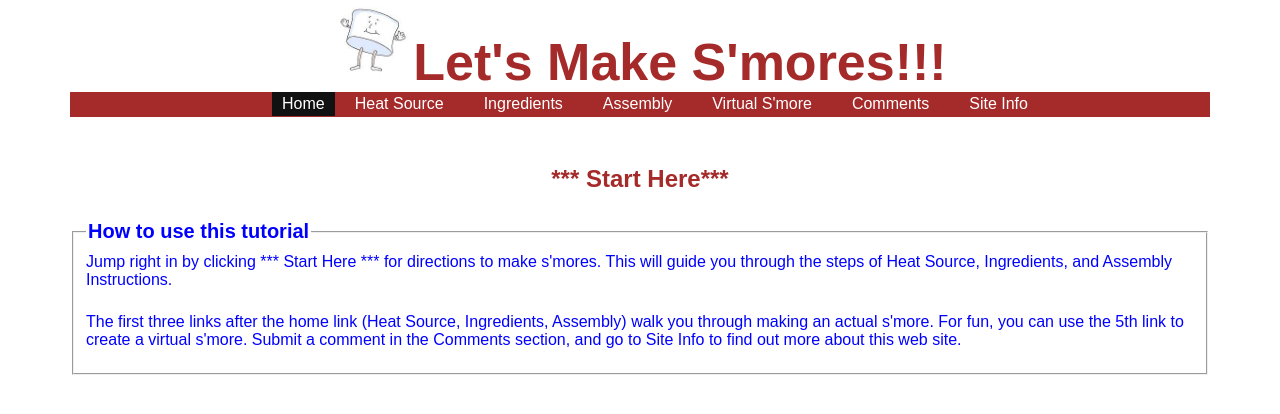
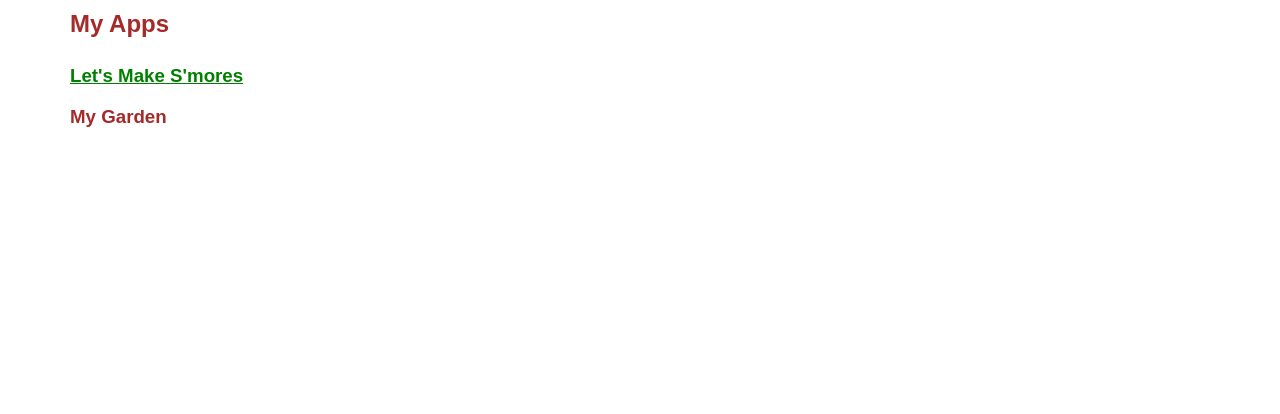
Before and after one commit to bridgetdisney/bridgetdisney.github.io, a plain HTML site: page index.html in a window 1280 px wide. Drawn offline with Linux system fonts and the light colour scheme; a web font is replaced by a local one.

Commit message:
index page

```diff
--- a/index.html
+++ b/index.html
@@ -1,63 +1,27 @@
 <!DOCTYPE html>
 <!--
 	Name:       index.html
-	Purpose:    Index file for application for tutorial on how to make s'mores. The tutorial includes web pages
-				that explain how to determine a heat source, the ingredients neede, how to assemble a s'more,
-				creation of a virtual s'more, a page to submit comments, and site information.
+	Purpose:    Index file to link to my applications
 	Author:     Bridget Disney
-	Created:	7 Dec 2017
+	Created:	2 Jan 2018
 -->
 <html>
 	<head>
-		<title>Let's Make S'mores - index page</title>
+		<title>Application index page</title>
 		<link rel="stylesheet" href="https://fonts.googleapis.com/css?family=Short+Stack">
 		<link rel="stylesheet" href="jquery-ui-1.12.1/jquery-ui.min.css">
 		<link rel="stylesheet" href="style.css">
         <script src="jquery-3.2.1.min.js"></script>
 	    <script src="jquery-ui-1.12.1/jquery-ui.min.js"></script>
-	    <script src="title.js"></script>
-	    <script src="menu.js"></script>
 	    <script>
 	    	$(document).ready(function() {
-	    		document.getElementById("title").innerHTML = getTitle();
-				document.getElementById("menu").innerHTML = getMenu("Home");
 
-				// Use the Flickr API to display all of my photos labelled with the tag "more"
-				var url = "https://api.flickr.com/services/feeds/photos_public.gne?" +
-					"id=42492816@N06&format=json&jsoncallback=?&tags=more";
-				$.getJSON(url, function(data) {
-					var html = "";
-					$.each(data.items, function(i, item) {
-						html += "<img src=" + item.media.m + " height='200px'>  ";
-					});
-					$("#photos").html(html);
-				}); // end getJSON
-
-				// Use an animation to emphasize "Start Here" link
-				$("#start a").hover(function(){
-    				$(this).stop(true, false).animate({ fontSize: "200%" });
-				}, function() {
-    				$(this).stop(true, false).animate({ fontSize: "100%" });
-				}); // end hover
 			}); // end ready
 	    </script>
 	</head>
 	<body>
-		<div id="title"></div>
-		<div id="menu"></div>
-		<div id="photos"></div>
-		<br>
-		<h2 id="start"><a href="heatsource.html"> *** Start Here*** </a></h2>
-		<fieldset id="indexfieldset">
-			<legend id="indexlegend">How to use this tutorial</legend>
-			<div>
-				<p>Jump right in by clicking *** Start Here *** for directions to make s'mores. This
-					will guide you through the steps of Heat Source, Ingredients, and Assembly Instructions.</p>
-				<p>The first three links after the home link (Heat Source, Ingredients, Assembly) walk you
-			   		through making an actual s'more. For fun, you can use the 5th link to create a virtual
-			   		s'more. Submit a comment in the Comments section, and go to Site Info to
-			   		find out more about this web site. </p>
-			</div>
-		</fieldset>
+		<h2>My Apps</h2>
+		<h3><a href="mysmores.html">Let's Make S'mores</a></h3>
+		<h3>My Garden</h3>
 	</body>
 </html>
```
